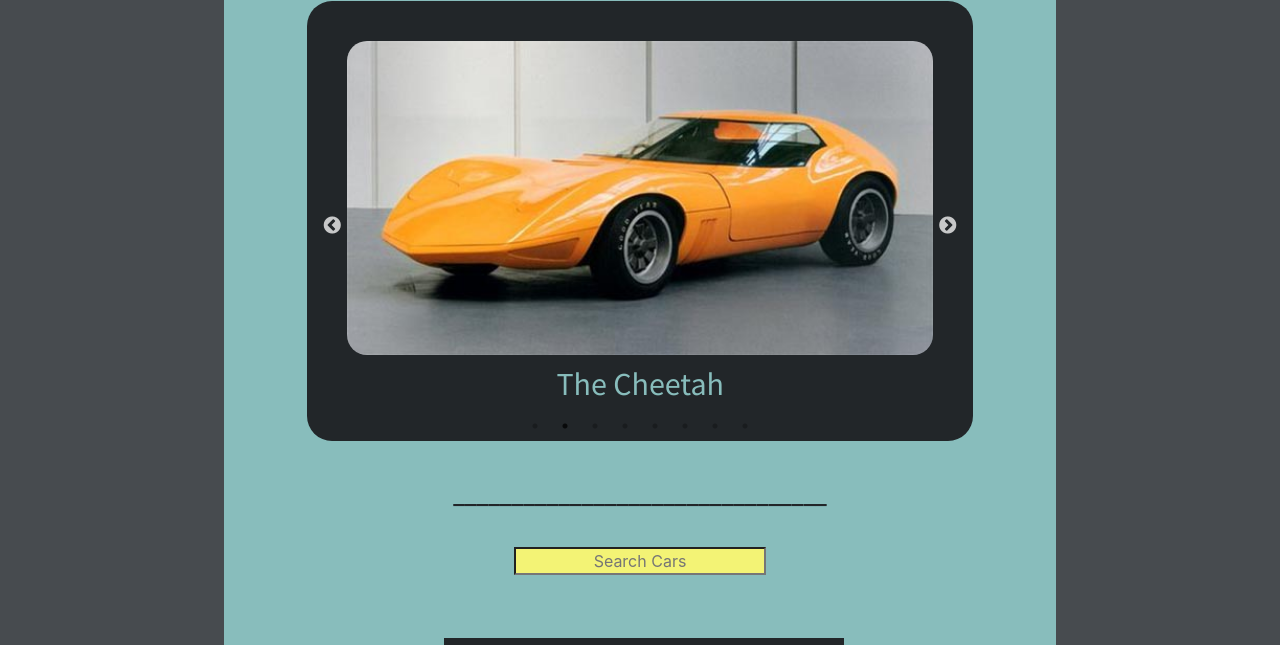
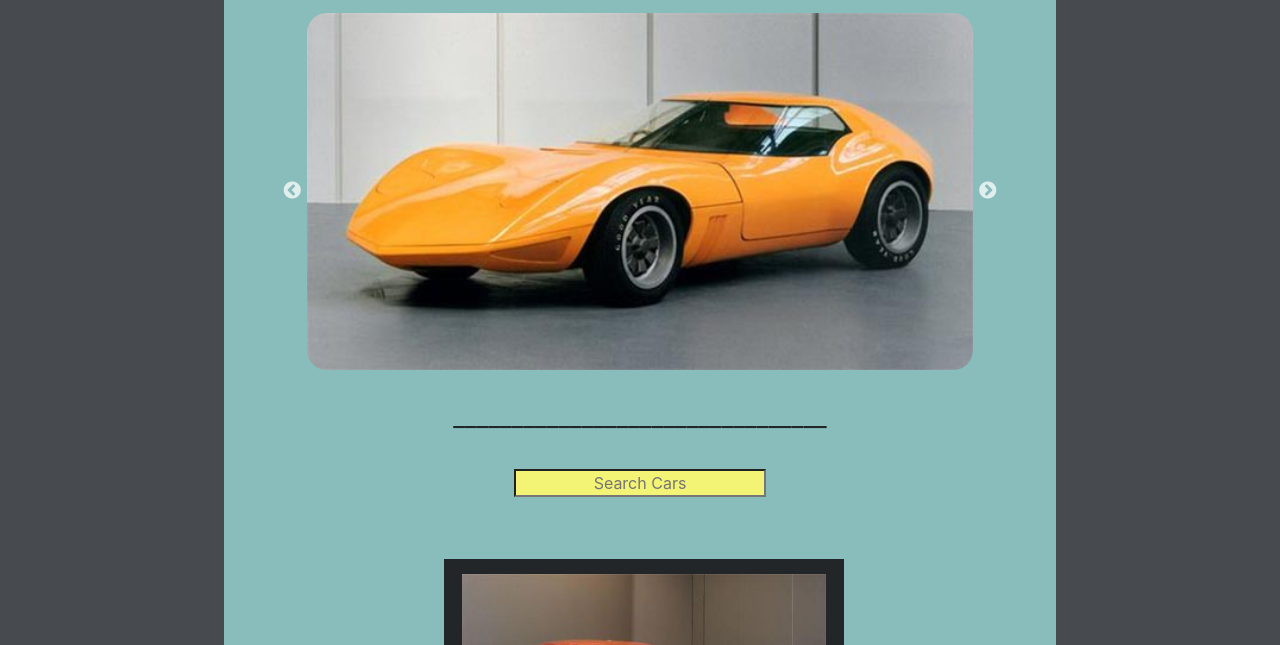
Before and after one commit to vinedsel/astro-moderne, a website: page inventory.html in a window 1280 px wide. Shown: the part 455-1100 px from the top of the page. Drawn offline with nearby package versions, Linux system fonts and the light colour scheme; a web font is replaced by a local one.

Commit message:
Fixed slick's carousel scaling issue.

```diff
--- a/app.js
+++ b/app.js
@@ -2,12 +2,15 @@
 
 $(document).ready(function(){
   $(".showcase").slick({
-    dots: true,
+    dots: false,
     arrows: true,
     autoplay: true,
-    autoplaySpeed: 3000
+    autoplaySpeed: 3000,
+    fade: true
   });
 });
+
+
 
 // Search Engine
 
--- a/asteroid.css
+++ b/asteroid.css
@@ -122,6 +122,7 @@ html, body {
 }
 
 #container {
+  width: 100%;
   min-height: 100%;
 }
 
@@ -198,7 +199,6 @@ h1 {
 }
 
 #line {
-  margin-top: -1.5%;
   color: #222629;
   text-align: center;
   padding-bottom: 2%;
@@ -238,18 +238,12 @@ iframe {
 
 /*Carousel*/
 
-#carousel {
-  position: relative;
-  justify-content: center;
+.carousel {
   display: flex;
   margin: 0 auto;
   width: 80%;
-  height: 100%;
-  background-color: #222629;
-  padding-left: 40px;
-  padding-right: 40px;
-  padding-top: 40px;
-  border-radius: 25px;
+  height: auto !important;
+  padding-bottom: -20%;
 }
 
 .showcase {
@@ -257,7 +251,8 @@ iframe {
   justify-content: center;
   margin-bottom: 50px;
   width: 100%;
-  height: 100%;
+  height: auto;
+  margin-bottom: -20px;
 }
 
 .slideCap {
@@ -265,12 +260,15 @@ iframe {
   text-align: center;
   padding-top: 10px;
   color: #88BDBC;
+  font-size: 4vh;
 }
 
 #sliders {
+  margin: 0 auto;
   border-radius: 20px;
   width: 100%;
-  height: 90%;
+  height: auto;
+  align-items: center;
 }
 
 /* Search */
--- a/inventory.html
+++ b/inventory.html
@@ -63,48 +63,48 @@
        <p id="line">________________________________</p>
 
        <!-- Carousel -->
-
-       <div id="carousel">
+      <div>
+       <div class="carousel">
 
          <!-- Carousel items -->
 
          <div class="showcase">
            <div>
              <img id="sliders" src="images/img/atmos.jpg" alt="slider image">
-             <h2 class="slideCap">The Atmos</h2>
+             <!-- <h2 class="slideCap">The Atmos</h2> -->
            </div>
            <div>
              <img id="sliders" src="images/img/cheetah.jpg" alt="slider image">
-             <h2 class="slideCap">The Cheetah</h2>
+             <!-- <h2 class="slideCap">The Cheetah</h2> -->
            </div>
            <div>
              <img id="sliders" src="images/img/delta08.jpg" alt="slider image">
-             <h2 class="slideCap">Delta 08</h2>
+             <!-- <h2 class="slideCap">Delta 08</h2> -->
            </div>
            <div>
              <img id="sliders" src="images/img/galaxy10.jpg" alt="slider image">
-             <h2 class="slideCap">Galaxy 10</h2>
+             <!-- <h2 class="slideCap">Galaxy 10</h2> -->
            </div>
            <div>
              <img id="sliders" src="images/img/lynx.jpg" alt="slider image">
-             <h2 class="slideCap">The Lynx</h2>
+             <!-- <h2 class="slideCap">The Lynx</h2> -->
            </div>
            <div>
              <img id="sliders" src="images/img/mark3.jpg" alt="slider image">
-             <h2 class="slideCap">The Mark 3</h2>
+             <!-- <h2 class="slideCap">The Mark 3</h2> -->
            </div>
            <div>
              <img id="sliders" src="images/img/mooncruiser.jpg" alt="slider image">
-             <h2 class="slideCap">The Mooncruiser</h2>
+             <!-- <h2 class="slideCap">The Mooncruiser</h2> -->
            </div>
            <div>
              <img id="sliders" src="images/img/venus.jpg" alt="slider image">
-             <h2 class="slideCap">The Venus</h2>
+             <!-- <h2 class="slideCap">The Venus</h2> -->
            </div>
          </div>
 
        </div>
-
+       </div>
        <br />
 
        <br />
@@ -117,7 +117,7 @@
          <input onkeyup="myFunction()" id="myInput" type="text" class="searchbox" placeholder="Search Cars" />
        </div>
 
-       <div class="container-fluid">
+       <div class="container-fluid" class="col">
           <div id="stack">
             <article id="atmos">
               <img id="card" src="images/img/Atmos.jpg" alt="atmos" width="364" height="276">
```
